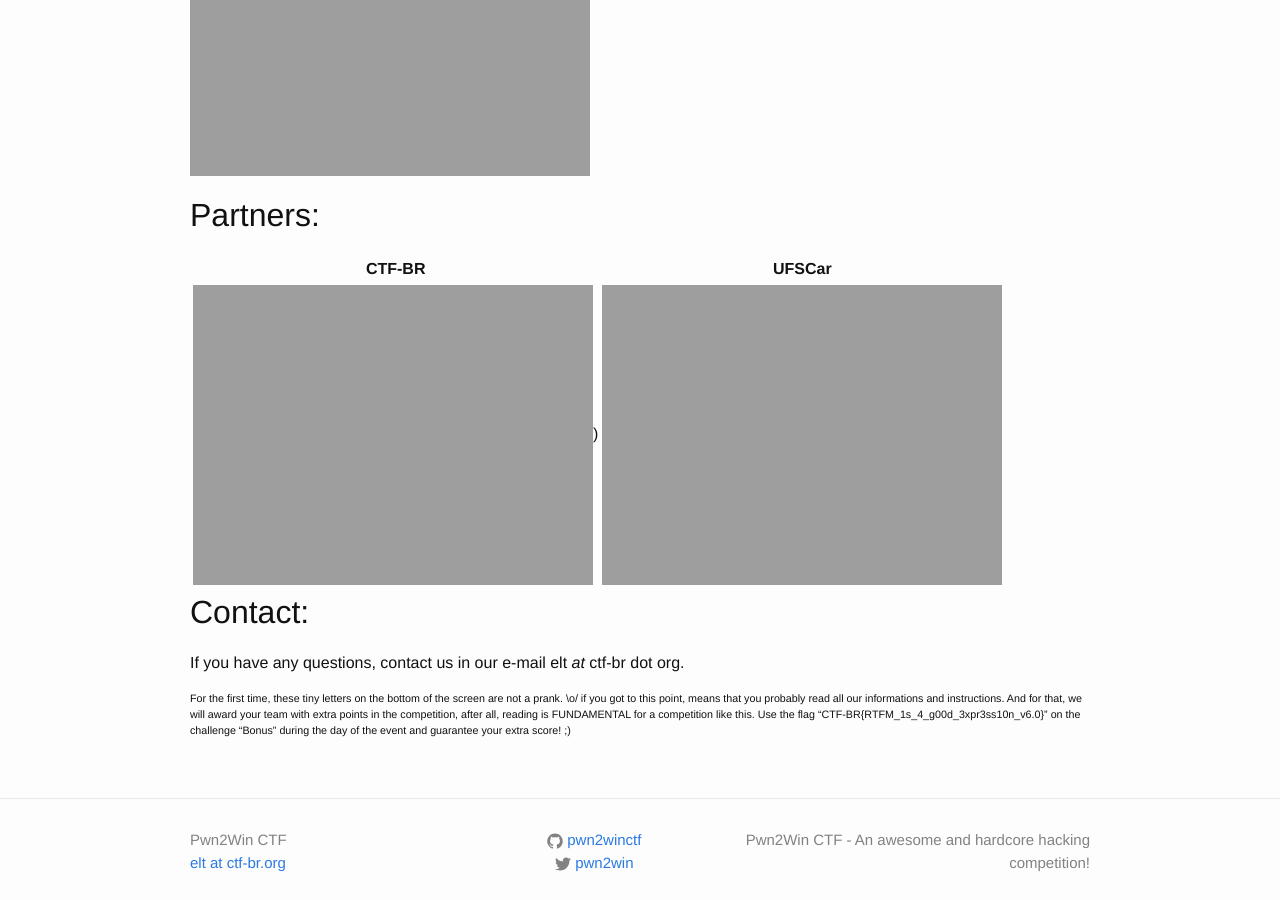
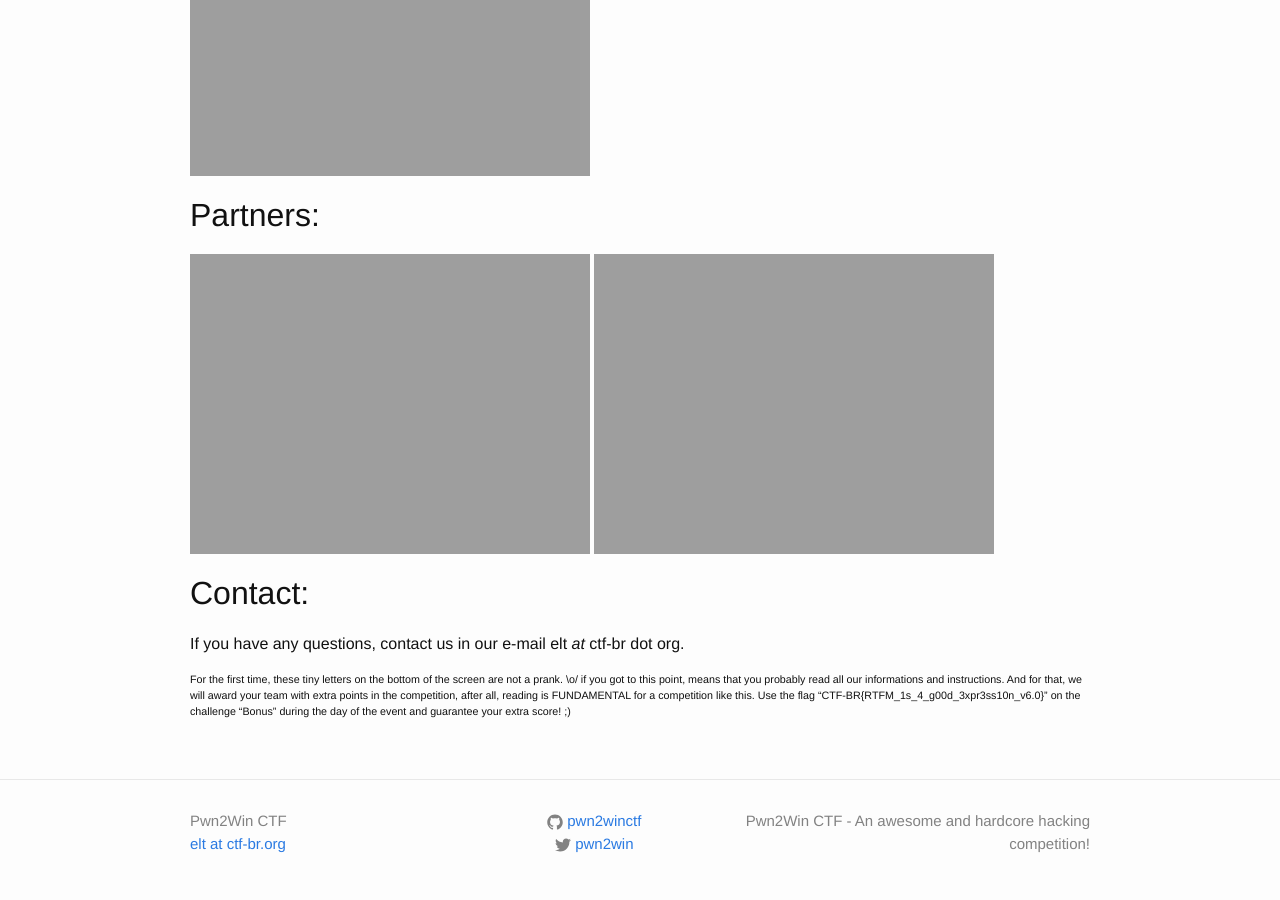
Before and after one commit to nusiloot/pwn2win.party, a Jekyll site: the page built from rules.md, in a window 1280 px wide and 900 px high, scrolled down 2604 px. Built offline with Jekyll 4.4.1, drawn with Linux system fonts in a browser that asks for light colours.

Commit message:
Update rules.md

```diff
--- a/rules.md
+++ b/rules.md
@@ -84,19 +84,15 @@ The winner team will be the one to score the largest within the 48 hours. In the
 
 ## Sponsors:
 
-![](http://pwn2win.party/assets/imgs/aperture_science.png)
+![](http://pwn2win.party/imgs/aperture_science.png)
 
 ## Infra Sponsor:
 
-[![](http://pwn2win.party/assets/imgs/gcp.png)](https://g.co/cloud)
+[![](http://pwn2win.party/imgs/gcp.png)](https://g.co/cloud)
 
 ## Partners:
 
-CTF-BR             |  UFSCar
-:-------------------------:|:-------------------------:
-[![](https://pwn2win.party/assets/imgs/ctfbr_logo.png)](https://www.ctf-br.org))  |  [![](https://pwn2win.party/assets/imgs/logoUFSCar.svg)](https://www2.ufscar.br/)
-
-
+[![](https://pwn2win.party/assets/imgs/logoUFSCar.svg)](https://www2.ufscar.br/)  [![](https://pwn2win.party/assets/imgs/ctfbr_logo.png)](https://ctf-br.org/)
 
 
 
```
